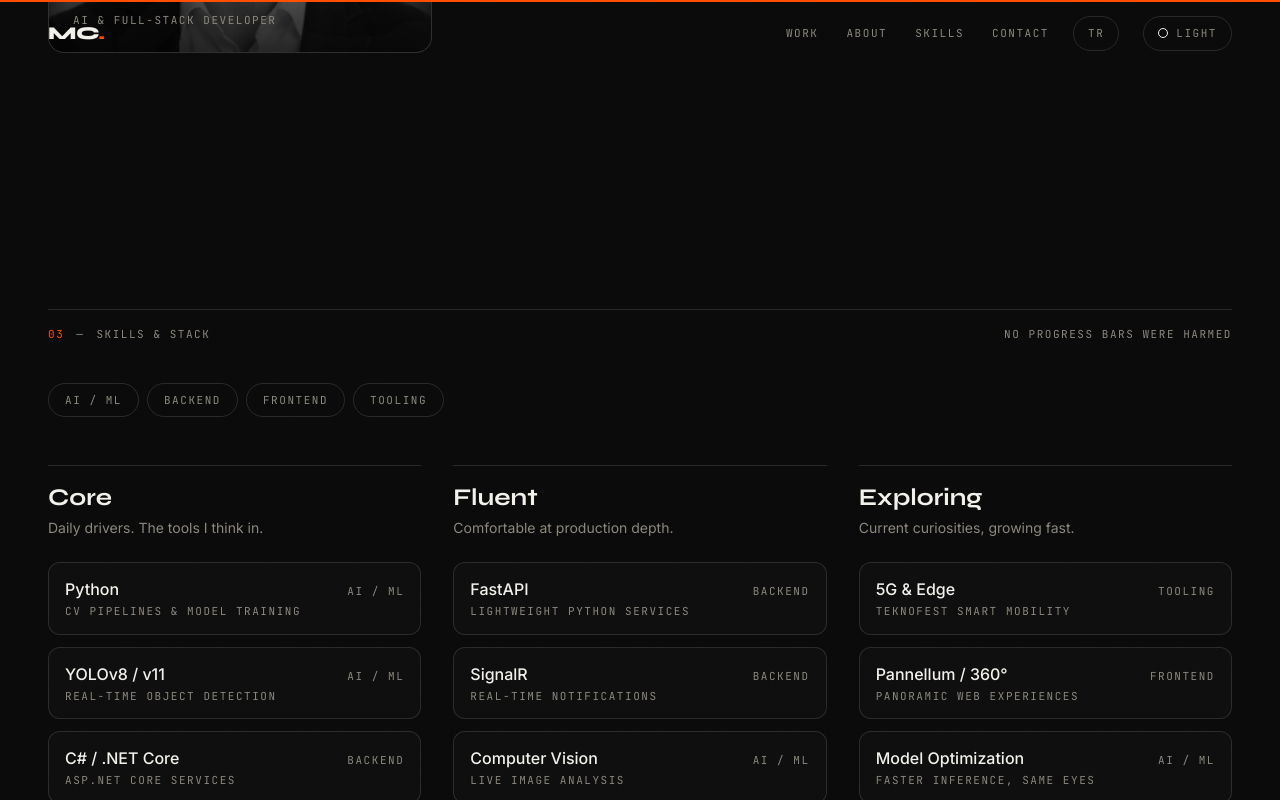
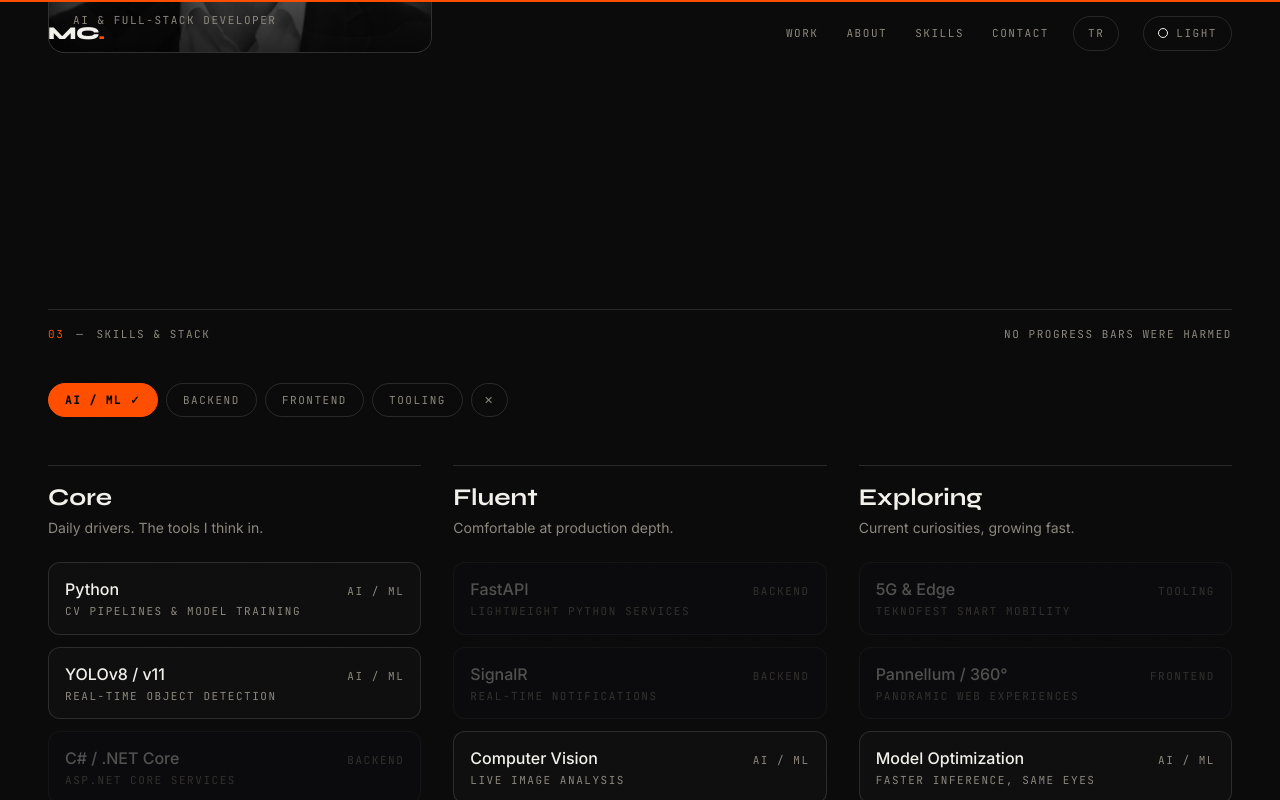
Before and after one commit to MertC07/yeniportfo, a Next.js app: page /en in a window 1280 px wide. Both pictures are taken after a click on the button "AI / ML". Shown: the part 4883-5683 px from the top of the page. Built offline with nearby package versions, Linux system fonts and the light colour scheme.

Commit message:
fix: enable click-to-pin filtering in Skills section with clear button

```diff
--- a/components/sections/skills.tsx
+++ b/components/sections/skills.tsx
@@ -23,8 +23,11 @@ const DISCIPLINES: Array<Skill["discipline"]> = [
 ];
 
 export function Skills() {
-  const [active, setActive] = useState<Skill["discipline"] | null>(null);
+  const [pinned, setPinned] = useState<Skill["discipline"] | null>(null);
+  const [hovered, setHovered] = useState<Skill["discipline"] | null>(null);
   const { skillTiers, ui } = useContent();
+
+  const active = hovered ?? pinned;
 
   // Marquee leans with scroll velocity — texture that reacts to the reader
   const { scrollY } = useScroll();
@@ -41,30 +44,47 @@ export function Skills() {
           meta={ui.sections.skills.meta}
         />
 
-        {/* Discipline filter — hover to highlight, click/tap to pin */}
+        {/* Discipline filter — hover to preview, click to pin */}
         <div
-          className="mt-10 flex flex-wrap gap-2"
-          onMouseLeave={() => setActive(null)}
+          className="mt-10 flex flex-wrap items-center gap-2"
+          onMouseLeave={() => setHovered(null)}
         >
-          {DISCIPLINES.map((discipline) => (
+          {DISCIPLINES.map((discipline) => {
+            const isPinned = pinned === discipline;
+            const isHovered = hovered === discipline;
+
+            return (
               <button
                 key={discipline}
                 type="button"
-              aria-pressed={active === discipline}
-              onMouseEnter={() => setActive(discipline)}
+                aria-pressed={isPinned}
+                onMouseEnter={() => setHovered(discipline)}
+                onMouseLeave={() => setHovered(null)}
                 onClick={() =>
-                setActive((current) => (current === discipline ? null : discipline))
+                  setPinned((current) => (current === discipline ? null : discipline))
                 }
                 className={cn(
-                "rounded-full border px-4 py-2 font-mono text-[0.6875rem] uppercase tracking-[0.14em] transition-colors duration-300",
-                active === discipline
-                  ? "border-accent bg-accent text-accent-ink"
+                  "rounded-full border px-4 py-2 font-mono text-[0.6875rem] uppercase tracking-[0.14em] transition-all duration-300 cursor-pointer select-none",
+                  isPinned
+                    ? "border-accent bg-accent text-accent-ink font-semibold"
+                    : isHovered
+                    ? "border-accent/60 bg-accent/10 text-foreground"
                     : "hairline text-muted hover:border-foreground/40 hover:text-foreground"
                 )}
               >
-              {discipline}
+                {discipline} {isPinned && "✓"}
               </button>
-          ))}
+            );
+          })}
+          {pinned && (
+            <button
+              type="button"
+              onClick={() => setPinned(null)}
+              className="rounded-full border hairline px-3 py-2 font-mono text-[0.6875rem] uppercase tracking-[0.14em] text-muted hover:border-foreground/40 hover:text-foreground transition-colors duration-300 cursor-pointer"
+            >
+              ✕
+            </button>
+          )}
         </div>
 
         {/* Tier columns */}
```
Lines whose indentation alone changed are shown as unchanged.
